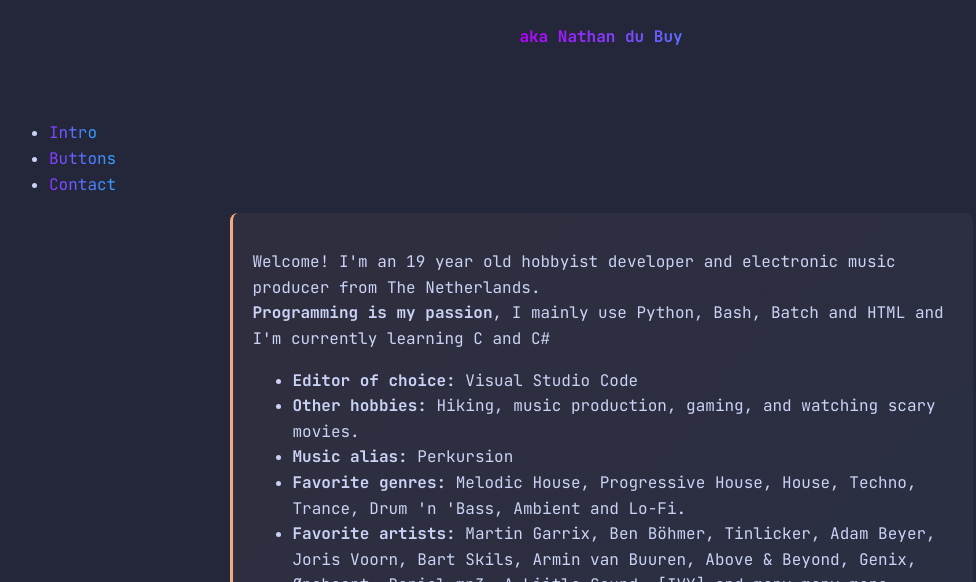
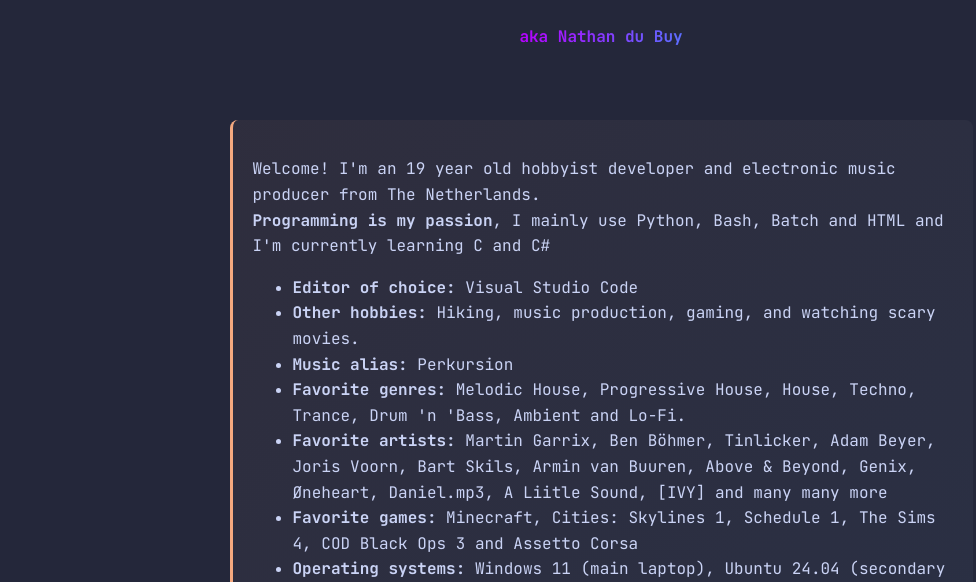
Before and after one commit to Mealman1551/mealman1551.github.io, a plain HTML site: page index.html in a window 1280 px wide. Shown: the part 218-800 px from the top of the page, without its empty margins (39-1015 px from the left). Drawn offline with Linux system fonts and the light colour scheme.

Commit message:
Update index.html

```diff
--- a/index.html
+++ b/index.html
@@ -19,12 +19,6 @@
       <br>
       <h4>aka Nathan du Buy</h4>
     </header>
-    <nav>
-      <ul>
-        <li><a href="#intro">Intro</a></li>
-        <li><a href="#buttons">Buttons</a></li>
-        <li><a href="#contact">Contact</a></li>
-      </ul>
       <section class="intro">
         <p>
           Welcome! I'm an 19 year old hobbyist developer and electronic
```
